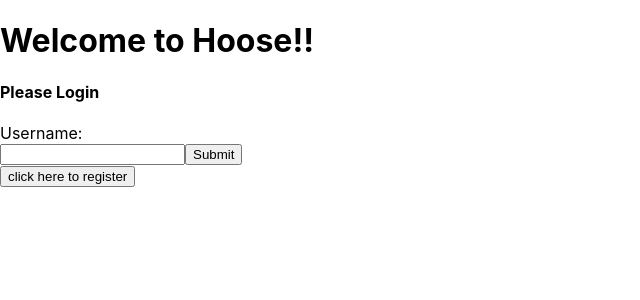
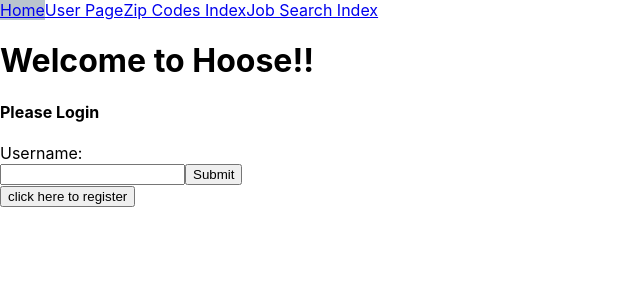
Before and after one commit to coltenappleby/hoose-frontend, a React (Create React App) app: page / in a window 1280 px wide. Shown: the top 300 px of the page, without its empty margins (0-640 px from the left). Built offline with nearby package versions, Linux system fonts and the light colour scheme; no server answers.

Commit message:
added NavBar

```diff
--- a/src/Components/App.js
+++ b/src/Components/App.js
@@ -6,6 +6,7 @@ import ZipCodeList from './ZipCodeList';
 import UserShow from './UserShow';
 import ZipCodeShow from './ZipCodeShow';
 import JobSearchList from './JobSearchList';
+import NavBar from './NavBar';
 
 function App() {
 
@@ -23,6 +24,7 @@ function App() {
   return (
     <>
     <Router>
+      <NavBar />
       <Switch>
         <Route exact path="/">
           <HomePage zipCodes ={zipCodes} setZipCodes = {setZipCodes} />
--- /dev/null
+++ b/src/Components/NavBar.js
@@ -0,0 +1,41 @@
+import React from 'react';
+import { NavLink } from 'react-router-dom';
+
+function NavBar() {
+  return (
+    <div className="nav-bar">
+      <NavLink
+        to="/"
+        exact
+        activeStyle = {{
+          background: "rgb(186, 197, 206)"
+        }}
+      >
+        Home
+      </NavLink>
+      <NavLink
+        to={`/users/${window.sessionStorage.getItem("currentUserId")}`}
+        exact
+        activeStyle = {{
+          background: "rgb(186, 197, 206)"
+        }}
+      >
+        User Page
+      </NavLink>
+      <NavLink
+        to="/zipcodes"
+        exact
+      >
+        Zip Codes Index
+      </NavLink>
+      <NavLink
+        to="/job_searches"
+        exact
+      >
+        Job Search Index
+      </NavLink>
+    </div>
+  )
+}
+
+export default NavBar;
```
